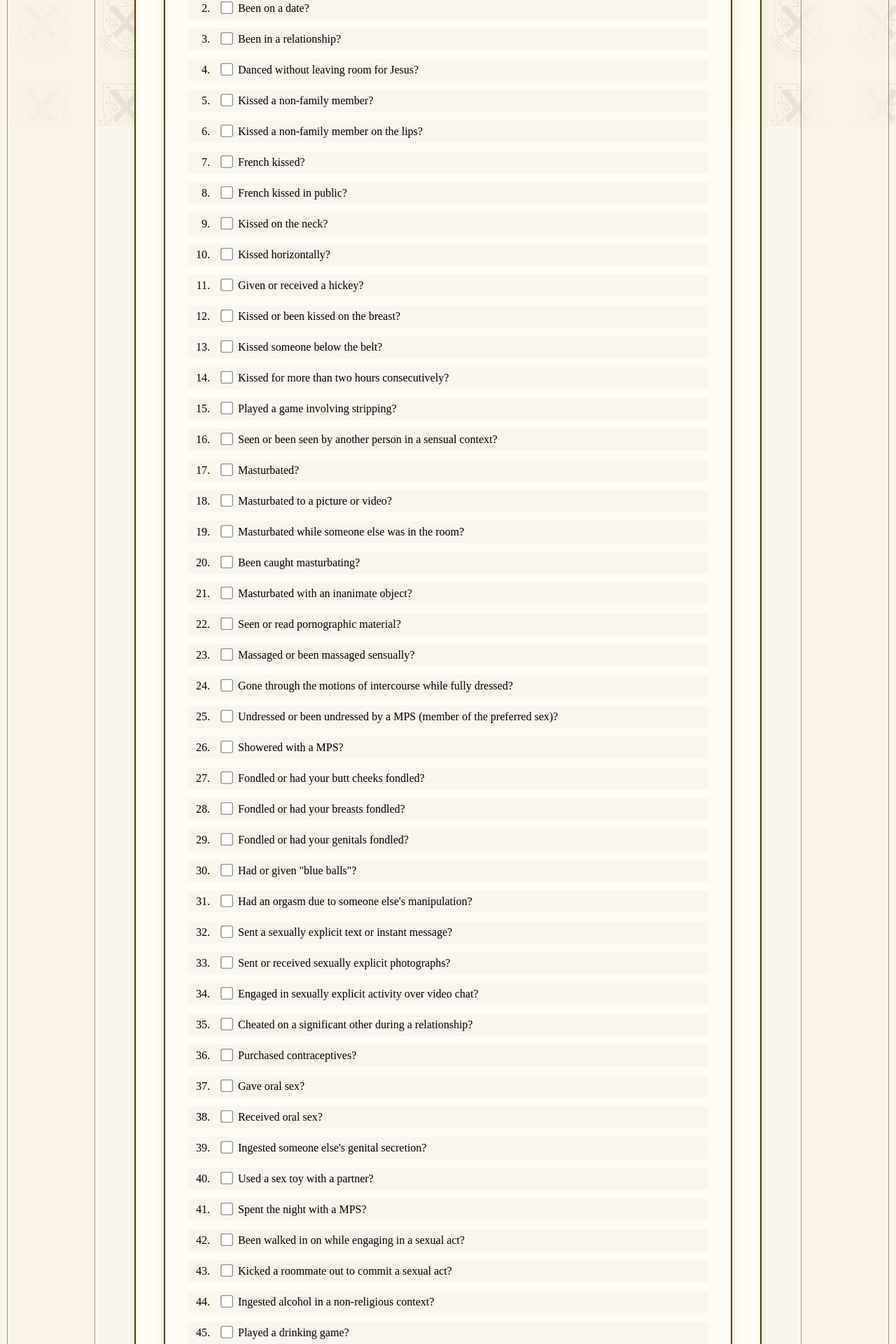
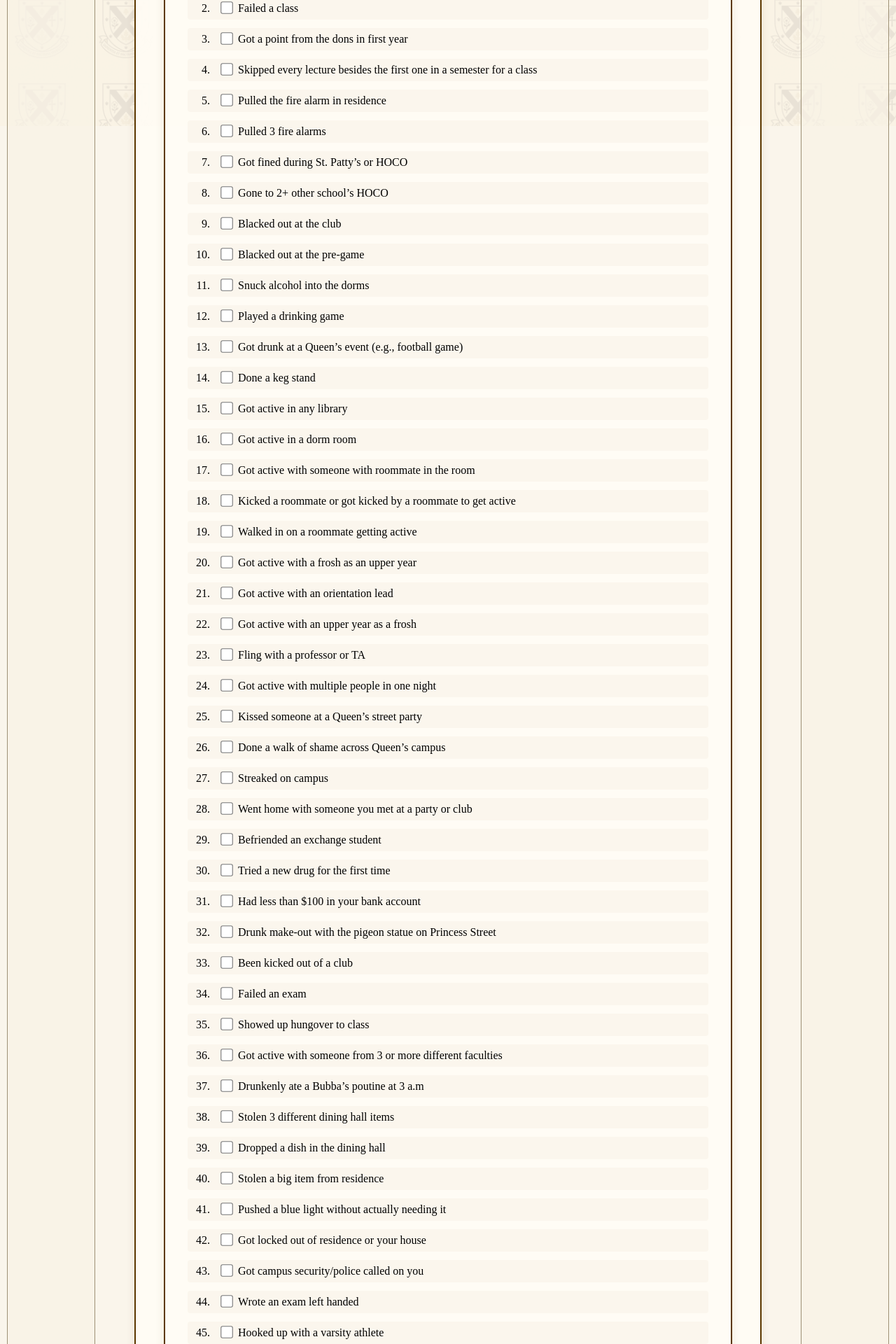
Before and after one commit to michael-han-dev/queenspurityscore, a Next.js app in the folder web/: page /prompts in a window 1280 px wide. Shown: the part 620-2540 px from the top of the page at 70% size. Built offline with nearby package versions, Linux system fonts and the light colour scheme; no server answers.

Commit message:
added general queen's prompts.

```diff
--- a/web/app/prompts/components/prompts-form.tsx
+++ b/web/app/prompts/components/prompts-form.tsx
@@ -9,107 +9,108 @@ import { saveScore } from '@/lib/firestoreService'
 
 // Full list of Rice Purity Test questions
 const questions = [
-  "Held hands romantically?",
-  "Been on a date?",
-  "Been in a relationship?",
-  "Danced without leaving room for Jesus?",
-  "Kissed a non-family member?",
-  "Kissed a non-family member on the lips?",
-  "French kissed?",
-  "French kissed in public?",
-  "Kissed on the neck?",
-  "Kissed horizontally?",
-  "Given or received a hickey?",
-  "Kissed or been kissed on the breast?",
-  "Kissed someone below the belt?",
-  "Kissed for more than two hours consecutively?",
-  "Played a game involving stripping?",
-  "Seen or been seen by another person in a sensual context?",
-  "Masturbated?",
-  "Masturbated to a picture or video?",
-  "Masturbated while someone else was in the room?",
-  "Been caught masturbating?",
-  "Masturbated with an inanimate object?",
-  "Seen or read pornographic material?",
-  "Massaged or been massaged sensually?",
-  "Gone through the motions of intercourse while fully dressed?",
-  "Undressed or been undressed by a MPS (member of the preferred sex)?",
-  "Showered with a MPS?",
-  "Fondled or had your butt cheeks fondled?",
-  "Fondled or had your breasts fondled?",
-  "Fondled or had your genitals fondled?",
-  "Had or given \"blue balls\"?",
-  "Had an orgasm due to someone else's manipulation?",
-  "Sent a sexually explicit text or instant message?",
-  "Sent or received sexually explicit photographs?",
-  "Engaged in sexually explicit activity over video chat?",
-  "Cheated on a significant other during a relationship?",
-  "Purchased contraceptives?",
-  "Gave oral sex?",
-  "Received oral sex?",
-  "Ingested someone else's genital secretion?",
-  "Used a sex toy with a partner?",
-  "Spent the night with a MPS?",
-  "Been walked in on while engaging in a sexual act?",
-  "Kicked a roommate out to commit a sexual act?",
-  "Ingested alcohol in a non-religious context?",
-  "Played a drinking game?",
-  "Been drunk?",
-  "Faked sobriety to parents or teachers?",
-  "Had severe memory loss due to alcohol?",
-  "Used tobacco?",
-  "Used marijuana?",
-  "Used a drug stronger than marijuana?",
-  "Used methamphetamine, crack cocaine, PCP, horse tranquilizers or heroin?",
-  "Been sent to the office of a principal, dean or judicial affairs representative for a disciplinary infraction?",
-  "Been put on disciplinary probation or suspended?",
-  "Urinated in public?",
-  "Gone skinny-dipping?",
-  "Gone streaking?",
-  "Seen a stripper?",
-  "Had the police called on you?",
-  "Run from the police?",
-  "Had the police question you?",
-  "Had the police handcuff you?",
-  "Been arrested?",
-  "Been convicted of a crime?",
-  "Been convicted of a felony?",
-  "Committed an act of vandalism?",
-  "Had sexual intercourse?",
-  "Had sexual intercourse three or more times in one night?",
-  "?",
-  "Had sexual intercourse 10 or more times?",
-  "Had sexual intercourse in four or more positions?",
-  "Had sexual intercourse with a stranger or person you met within 24 hours?",
-  "Had sexual intercourse in a motor vehicle?",
-  "Had sexual intercourse outdoors?",
-  "Had sexual intercourse in public?",
-  "Had sexual intercourse in a swimming pool or hot tub?",
-  "Had sexual intercourse in a bed not belonging to you or your partner?",
-  "Had sexual intercourse while you or your partner's parents were in the same home?",
-  "Had sexual intercourse with non-participating third party in the same room?",
-  "Joined the mile high club?",
-  "Participated in a \"booty call\" with a partner whom you were not in a relationship with?",
-  "Traveled 100 or more miles for the primary purpose of sexual intercourse?",
-  "Had sexual intercourse with a partner with a 3 or more year age difference?",
-  "Had sexual intercourse with a virgin?",
-  "Had sexual intercourse without a condom?",
-  "Had a STI test due to reasonable suspicion?",
-  "Had a STI?",
-  "Had a threesome?",
-  "Attended an orgy?",
-  "Had two or more distinct acts of sexual intercourse with two or more people within 24 hours?",
-  "Had sexual intercourse with five or more partners?",
-  "Been photographed or filmed during sexual intercourse by yourself or others?",
-  "Had period sex?",
-  "Had anal sex?",
-  "Had a pregnancy scare?",
-  "Impregnated someone or been impregnated?",
-  "Paid or been paid for a sexual act?",
-  "Committed an act of voyeurism?",
-  "Committed an act of incest?",
-  "Engaged in bestiality?"
+  "Been on academic probation",
+  "Failed a class",
+  "Got a point from the dons in first year",
+  "Skipped every lecture besides the first one in a semester for a class",
+  "Pulled the fire alarm in residence",
+  "Pulled 3 fire alarms",
+  "Got fined during St. Patty’s or HOCO",
+  "Gone to 2+ other school’s HOCO",
+  "Blacked out at the club",
+  "Blacked out at the pre-game",
+  "Snuck alcohol into the dorms",
+  "Played a drinking game",
+  "Got drunk at a Queen’s event (e.g., football game)",
+  "Done a keg stand",
+  "Got active in any library",
+  "Got active in a dorm room",
+  "Got active with someone with roommate in the room",
+  "Kicked a roommate or got kicked by a roommate to get active",
+  "Walked in on a roommate getting active",
+  "Got active with a frosh as an upper year",
+  "Got active with an orientation lead",
+  "Got active with an upper year as a frosh",
+  "Fling with a professor or TA",
+  "Got active with multiple people in one night",
+  "Kissed someone at a Queen’s street party",
+  "Done a walk of shame across Queen’s campus",
+  "Streaked on campus",
+  "Went home with someone you met at a party or club",
+  "Befriended an exchange student",
+  "Tried a new drug for the first time",
+  "Had less than $100 in your bank account",
+  "Drunk make-out with the pigeon statue on Princess Street",
+  "Been kicked out of a club",
+  "Failed an exam",
+  "Showed up hungover to class",
+  "Got active with someone from 3 or more different faculties",
+  "Drunkenly ate a Bubba’s poutine at 3 a.m",
+  "Stolen 3 different dining hall items",
+  "Dropped a dish in the dining hall",
+  "Stolen a big item from residence",
+  "Pushed a blue light without actually needing it",
+  "Got locked out of residence or your house",
+  "Got campus security/police called on you",
+  "Wrote an exam left handed",
+  "Hooked up with a varsity athlete",
+  "Hugged the lady in the ARC",
+  "Stayed 24 hours in a non-residence building without leaving",
+  "Missed a midterm",
+  "Missed a final",
+  "Gotten below 20% on a test",
+  "Drank your height in beer",
+  "Been to 5+ varsity games",
+  "Hosted a house party",
+  "Done anything sexual on campus (not including residence)",
+  "Been on 3+ clubs/conference teams",
+  "Spent a night in COR",
+  "Jumped in the pier",
+  "Done a polar ice dip in the pier",
+  "Been with a guy shorter than 5’6, or a girl taller than 6’0",
+  "Pissed outside another person’s house",
+  "Lived north of Princess Street (NOPS)",
+  "Gotten a botched haircut in Kingston",
+  "Got active in Vic",
+  "Threw up anywhere but the bathroom",
+  "Been an intramural champion",
+  "Borrowed a book from the library",
+  "Kept an unused condom in your wallet for more than 1 month",
+  "Broke something in res (wall/door/etc)",
+  "Waited in line for longer than 1 hour at any bar/club",
+  "Been to Queen’s for Canada Day weekend",
+  "Transferred programs",
+  "Been to Sakura or Mandarin 2+ times",
+  "Bought contraceptives from the pharmacy on campus",
+  "Spent more than $250 on Uber Eats in a semester",
+  "Spent more than $500 on booze in a semester",
+  "Spent $400+ at Costco in one trip",
+  "Stolen someone’s jacket from a bar/club",
+  "Been drunk 3 nights in a row",
+  "Been clubbing more than 15 times in 1 semester",
+  "Gotten food poisoning from a dining hall or on-campus location",
+  "Made a banner or sign for hoco",
+  "Had more than 2 partners in a school year",
+  "Been on 2 or more intramural teams",
+  "Lost your student card",
+  "Got above an 85 without showing up to class",
+  "Done a bar crawl",
+  "Took a shower in residence without flip flops",
+  "Posted on r/queensuniversity",
+  "Chose Queen’s as a backup option",
+  "Used a dating app",
+  "Spent your summer in Kingston",
+  "Cheated/Been cheated on",
+  "Witnessed or participated in the ginger run on St. Pat’s",
+  "Had an academic consideration denied",
+  "Been on a date in Kingston",
+  "Attended the class of another major",
+  "Watched the solar eclipse from Kingston",
+  "Skipped class for the pier",
+  "Ordered from the Mitchell Starbucks more than 20 times",
+  "Body count 5 or more"
 ];
+
 
 export function PromptsForm() {
   const router = useRouter();
```
